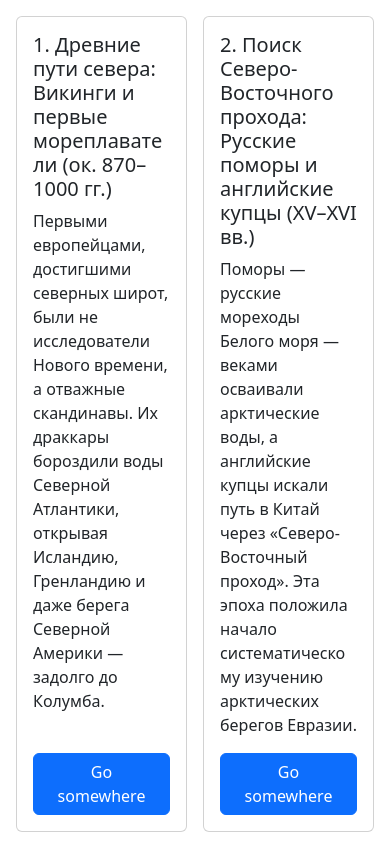
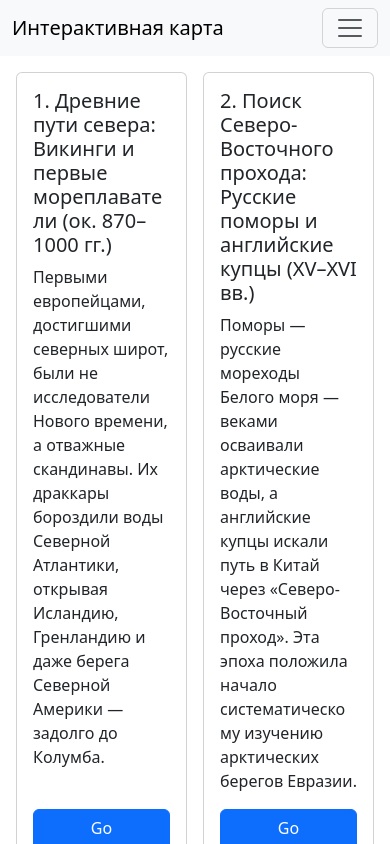
Before and after one commit to Naakinn/arctic-map, a website: page pages/main.html in a window 390 px wide. Shown: the top 844 px of the page. Drawn offline with nearby package versions, Linux system fonts and the light colour scheme.

Commit message:
[feat] Added navbar

```diff
--- a/pages/main.html
+++ b/pages/main.html
@@ -10,7 +10,17 @@
 </head>
 
 <body>
-    <div class="container-fluid">
+    <nav class="navbar navbar-expand-lg bg-body-tertiary">
+        <div class="container-fluid">
+            <a class="navbar-brand" href="/index.html">Интерактивная карта</a>
+            <button class="navbar-toggler" type="button" data-bs-toggle="collapse"
+                data-bs-target="#navbarSupportedContent" aria-controls="navbarSupportedContent" aria-expanded="false"
+                aria-label="Toggle navigation">
+                <span class="navbar-toggler-icon"></span>
+            </button>
+        </div>
+    </nav>
+    <div class="container-fluid" id="container-fluid-main">
         <div class="card" style="width: auto;">
             <div class="card-body d-flex flex-column">
                 <h5 class="card-title">
@@ -137,7 +147,7 @@
                 <a href="#" class="btn btn-primary mt-auto" style="width: fit-content;">Go somewhere</a>
             </div>
         </div>
-        <div class="card" style="width: auto;">
+        <div class="card" style="width: auto; margin-bottom: 1rem;">
             <div class="card-body d-flex flex-column">
                 <h5 class="card-title">
                     11. Международное сотрудничество: Создание Арктического совета (1996 г.)
@@ -149,7 +159,7 @@
                 <a href="#" class="btn btn-primary mt-auto" style="width: fit-content;">Go somewhere</a>
             </div>
         </div>
-        <div class="card" style="width: auto;">
+        <div class="card" style="width: auto; margin-bottom: 1rem;">
             <div class="card-body d-flex flex-column">
                 <h5 class="card-title">
                     12. Арктика сегодня: Климат, технологии и будущее (2000–2026 гг.)
@@ -171,7 +181,7 @@
         margin-right: 0.5rem;
     }
 
-    .container-fluid {
+    #container-fluid-main {
         display: grid;
         grid-template-columns: repeat(2, 1fr);
         gap: none;
```
Also changed, not shown: index.html (+11 -0 lines), pages/about.html (+16 -4 lines).
